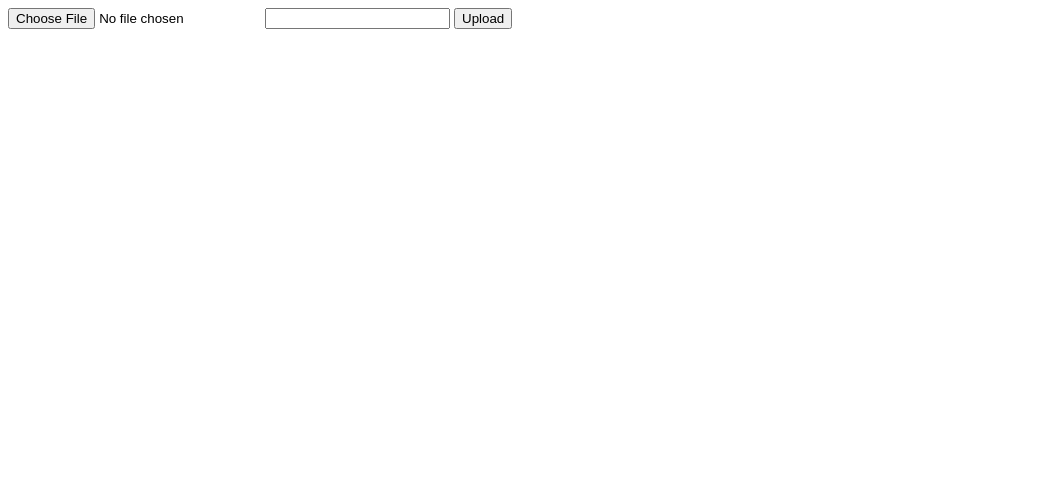
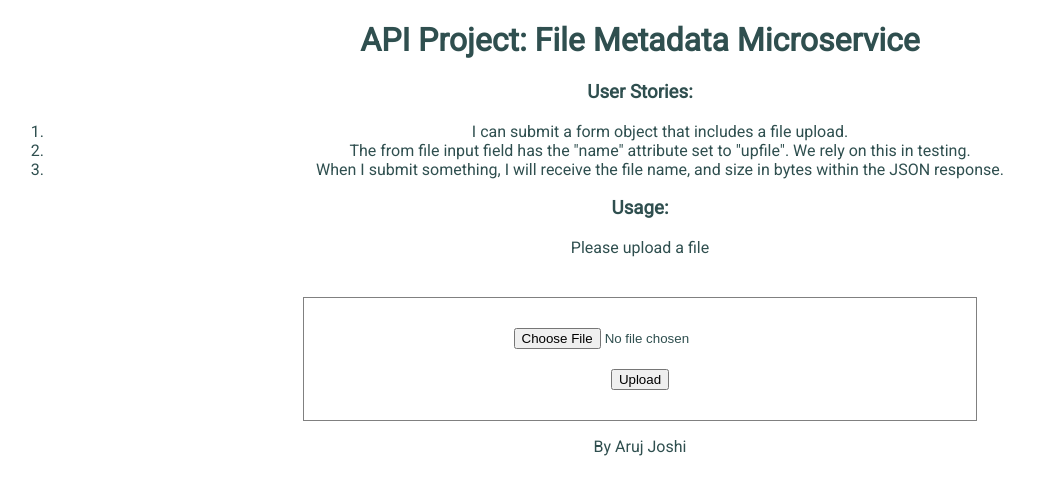
Before and after one commit to gtalin/file-metadata, a website: page views/index.html in a window 1280 px wide. Shown: the whole page, without its empty margins (0-1058 px from the left). Drawn offline with Linux system fonts and the light colour scheme.

```diff
--- /dev/null
+++ b/public/style.css
@@ -0,0 +1,19 @@
+body {
+  font-family: 'Roboto', sans-serif;
+  color: darkslategray;
+  text-align: center;
+  font-size: 16px;
+}
+
+.form-wrapping {
+  border: 1px solid gray;
+  position: relative;
+  margin: auto;
+  margin-top: 40px;
+  width: 50%;
+  padding: 20px;
+  min-width: 400px;
+}
+input, button {
+  margin: 10px auto;
+}
--- a/views/index.html
+++ b/views/index.html
@@ -1,14 +1,29 @@
 <!DOCTYPE html>
 <html>
   <head>
-
+      <title>File Metadata</title>
+      <link href="https://fonts.googleapis.com/css?family=Roboto" rel="stylesheet" type="text/css">
+      <link href="/public/style.css" rel="stylesheet" type="text/css">
   </head>
   <body>
-    <form enctype="multipart/form-data" method="POST" action="/api/fileanalyse" >
-    <!-- <form method="POST" action="/api/fileanalyse" ></form> -->
-      <input type="file" name="upfile"></input>
-      <input name="name"></input>
-      <button type="submit">Upload</button>
-    </form>
+    <h1>API Project: File Metadata Microservice</h1>
+    <h3>User Stories:</h3>
+    <ol>
+      <li>I can submit a form object that includes a file upload.</li>
+      <li>The from file input field has the "name" attribute set to "upfile". We rely on this in testing.</li>
+      <li>When I submit something, I will receive the file name, and size in bytes within the JSON response.</li>
+    </ol>
+    <h3>Usage:</h3>
+    <p>Please upload a file</p>
+    <div class="form-wrapping">
+      <form enctype="multipart/form-data" method="POST" action="/api/fileanalyse" >
+        <input type="file" name="upfile"></input><br/>
+        <button type="submit">Upload</button>
+      </form>
+    </div>
+
+    <footer>
+      <p>By Aruj Joshi</p>
+    </footer>
   </body>
 </html>
```
Also changed, not shown: server.js (+12 -1 lines).
